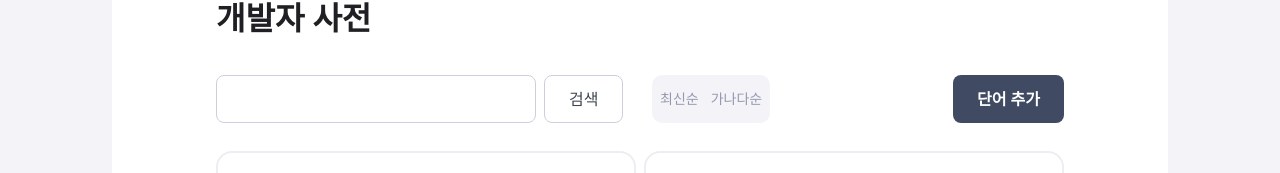
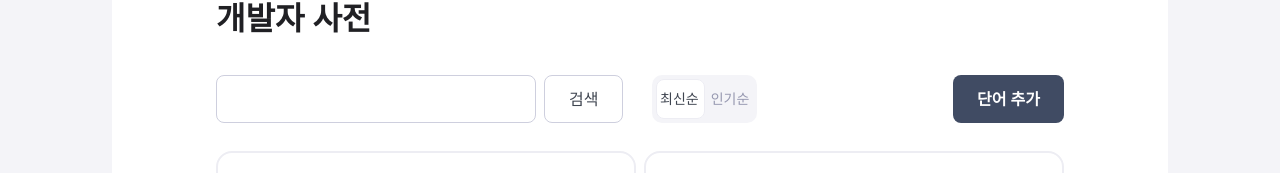
Before and after one commit to Jaesang98/JS-Developer, a React (Vite) app: page /Devx in a window 1280 px wide. Shown: the part 161-334 px from the top of the page. Built offline with nearby package versions, Linux system fonts and the light colour scheme; a web font is replaced by a local one.

Commit message:
chore(jsnam) : 스위치 완성성

```diff
--- a/src/assets/styles/components/ui/switch.module.scss
+++ b/src/assets/styles/components/ui/switch.module.scss
@@ -4,44 +4,63 @@
 
 .switch1 {
     @include font-style(Btn-text-4);
-    background-color: color(light, 100);
+    position: relative;
     display: flex;
     gap: 4px;
     border-radius: 10px;
     padding: 4px;
     cursor: pointer;
+    background-color: color(light, 100);
+    overflow: hidden;
 
     :global(.dark-theme) & {
         background-color: color(dark, 900);
     }
 }
 
+.switch1-slider {
+    position: absolute;
+    top: 4px;
+    left: 4px;
+    width: calc(50% - 4px);
+    height: calc(100% - 8px);
+    background-color: color(main, white);
+    border-radius: 8px;
+    border: 1px solid color(light, 300);
+    transition: transform 0.3s ease;
+    display: flex;
+    justify-content: center;
+    align-items: center;
+    @include font-style(Btn-text-4);
+    color: color(light, 900);
+    z-index: 0;
+
+    :global(.dark-theme) & {
+        background-color: color(dark, 800);
+        border: 1px solid color(dark, 600);
+        color: color(dark, 200);
+    }
+}
+
 .switch1-item {
+    flex: 1;
+    z-index: 1;
     color: color(light, 700);
     display: flex;
     justify-content: center;
     align-items: center;
     padding: 8px 4px;
+    @include font-style(Btn-text-4);
 
     :global(.dark-theme) & {
         color: color(dark, 300);
     }
 }
 
-.switch1-wrap {
-    min-width: 61px;
-    background-color: color(main, white);
+.switch1-item-active {
     color: color(light, 900);
-    border: 1px solid color(light, 300);
-    border-radius: 8px;
-    display: flex;
-    justify-content: center;
-    align-items: center;
-    padding: 8px 4px;
 
     :global(.dark-theme) & {
-        background-color: color(dark, 800);
         color: color(dark, 200);
-        border: 1px solid color(dark, 600);
     }
 }
--- a/src/components/ui/switch.tsx
+++ b/src/components/ui/switch.tsx
@@ -1,20 +1,31 @@
-import React from 'react';
+import { useState } from 'react';
 import styles from '@/assets/styles/components/ui/switch.module.scss';
 
 interface SwitchProps {
-    children: React.ReactNode;
-    onChange?: () => void;
-    disabled?: boolean;
+    onChange: (value: number) => void;
 }
 
-/**
- * - Default: 개발자 사전 스위치
- */
-const Switch = () => {
+const Switch = ({ onChange }: SwitchProps) => {
+    const [active, setActive] = useState(0);
+
+    const toggle = (index: number) => {
+        setActive(index);
+        if (onChange) {
+            onChange(index);
+        }
+    };
+
     return (
-        <div className={styles['switch1']}>
-            <div className={styles['switch1-item']}>최신순</div>
-            <div className={styles['switch1-item']}>가나다순</div>
+        <div className={styles.switch1}>
+            <div className={styles['switch1-slider']} style={{ transform: `translateX(${active * 100}%)` }}></div>
+
+            <div className={`${styles['switch1-item']} ${active === 0 ? styles['switch1-item-active'] : ''}`} onClick={() => toggle(0)}>
+                최신순
+            </div>
+
+            <div className={`${styles['switch1-item']} ${active === 1 ? styles['switch1-item-active'] : ''}`} onClick={() => toggle(1)}>
+                인기순
+            </div>
         </div>
     );
 };
--- a/src/pages/devx/index.tsx
+++ b/src/pages/devx/index.tsx
@@ -17,7 +17,7 @@ function Devx() {
                             <Button variant="btn4">검색</Button>
                         </div>
                         <div className={styles['devx-filterWrap']}>
-                            <Switch></Switch>
+                            <Switch onChange={value => console.log('선택된 값:', value)} />
                             <Button variant="btn5">단어 추가</Button>
                         </div>
                     </div>
```
